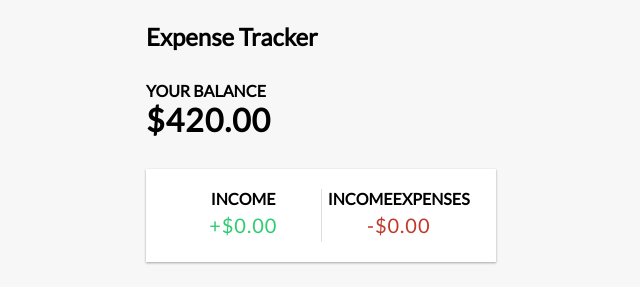
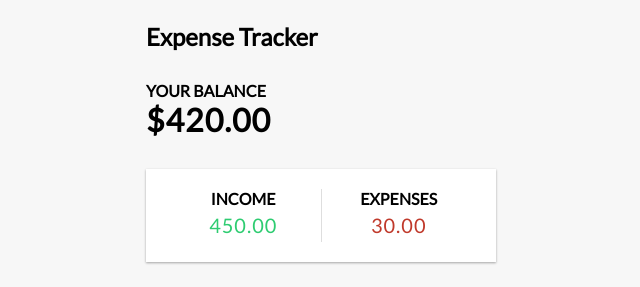
Before and after one commit to bangarusaivivek/expense-tracker, a React (Create React App) app: page / in a window 1280 px wide. Shown: the top 287 px of the page, without its empty margins (319-959 px from the left). Built offline with nearby package versions, Linux system fonts and the light colour scheme.

Commit message:
updated dynamic income and exoense value

```diff
--- a/src/Components/IncomeExpenses.js
+++ b/src/Components/IncomeExpenses.js
@@ -1,15 +1,27 @@
-import React from 'react'
+import React,{ useContext } from 'react'
+import { GlobalContext } from '../contexts/GlobalState'
 
 function IncomeExpenses() {
+    const { transactions } = useContext(GlobalContext);
+
+    const amounts = transactions.map(transaction => transaction.amount);
+    const income = amounts
+                        .filter(item => item > 0)
+                        .reduce((acc,item) => (acc += item), 0)
+                        .toFixed(2);
+    const expense = (amounts
+                        .filter(item => item < 0)
+                        .reduce((acc,item) => (acc += item), 0)* -1)
+                        .toFixed(2);
     return (
         <div className="inc-exp-container">
             <div>
                 <h4>Income</h4>
-                <p id="money-plus" className="money plus">+$0.00</p>
+                <p id="money-plus" className="money plus">{income}</p>
             </div>
             <div>
-                <h4>IncomeExpenses</h4>
-                <p id="money-minus" className="money minus">-$0.00</p>
+                <h4>Expenses</h4>
+                <p id="money-minus" className="money minus">{expense}</p>
             </div>
         </div>
     )
```
